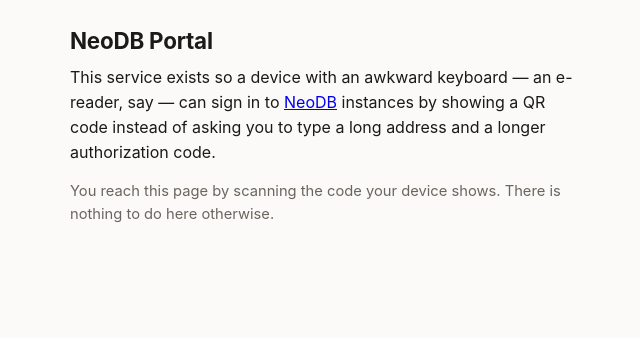
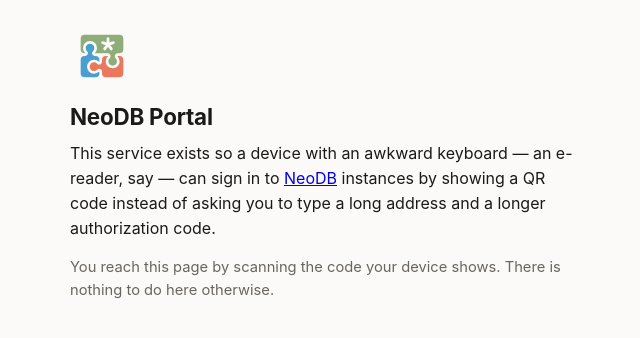
Before and after one commit to neodb-social/portal, a FastAPI app: page / in a window 1280 px wide. Shown: the top 338 px of the page, without its empty margins (314-954 px from the left). Run offline with FastAPI, Linux system fonts and the light colour scheme.

Commit message:
update logo

```diff
--- a/neodb_portal/app.py
+++ b/neodb_portal/app.py
@@ -24,6 +24,7 @@ from pathlib import Path
 
 from fastapi import APIRouter, FastAPI, Form, Header, HTTPException, Request
 from fastapi.responses import HTMLResponse, JSONResponse, RedirectResponse, Response
+from fastapi.staticfiles import StaticFiles
 from fastapi.templating import Jinja2Templates
 
 from .config import Settings
@@ -113,6 +114,11 @@ def create_app(
         version="0.1.0",
         docs_url=None,
         redoc_url=None,
+    )
+    app.mount(
+        "/svc/static",
+        StaticFiles(directory=Path(__file__).parent / "static"),
+        name="static",
     )
     app.state.settings = settings
     app.state.sessions = sessions
--- a/neodb_portal/templates/base.html
+++ b/neodb_portal/templates/base.html
@@ -5,9 +5,10 @@
 <meta name="viewport" content="width=device-width, initial-scale=1">
 <meta name="robots" content="noindex, nofollow">
 <title>{% block title %}NeoDB Portal{% endblock %}</title>
+<link rel="icon" type="image/svg+xml" href="{{ url_for('static', path='icon.svg') }}">
 <style>
-  /* Everything inline: this page is opened once, on a phone, often on a poor
-     connection, and must never depend on a third-party asset host. */
+  /* Styles stay inline and the logo is served locally: this page is opened
+     once, on a phone, often on a poor connection. */
   :root {
     --bg: #fbfaf8;
     --fg: #1b1a18;
@@ -41,6 +42,7 @@
     -webkit-text-size-adjust: 100%;
   }
   main { max-width: 32rem; margin: 0 auto; }
+  .brand-icon { display: block; width: 4rem; height: 4rem; margin: 0 0 .75rem; }
   h1 { font-size: 1.4rem; margin: 0 0 .4rem; letter-spacing: -.01em; }
   p { margin: 0 0 1rem; }
   .muted { color: var(--muted); font-size: .92rem; }
@@ -111,6 +113,7 @@
 </head>
 <body>
 <main>
+<img class="brand-icon" src="{{ url_for('static', path='icon.svg') }}" width="64" height="64" alt="NeoDB Portal">
 {% block content %}{% endblock %}
 </main>
 </body>
```
Also changed, not shown: README.md, neodb_portal/static/icon.svg (added).
